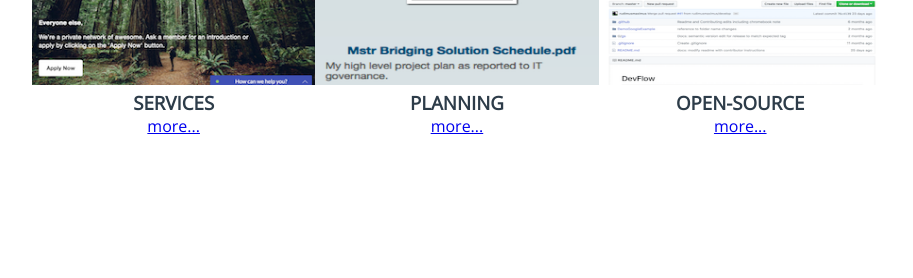
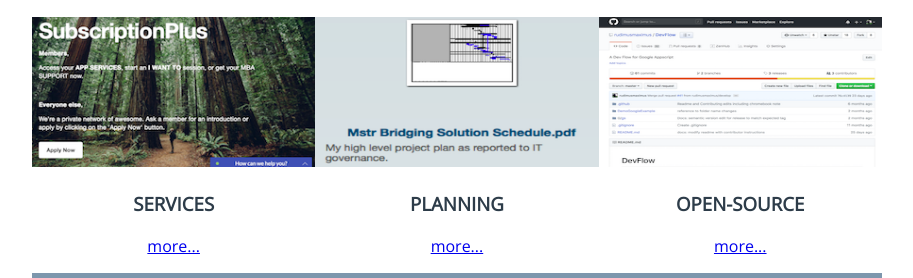
Before and after one commit to rudimusmaximus/FENDp1, a plain HTML site: page index.html in a window 1280 px wide. Shown: the part 634-912 px from the top of the page, without its empty margins (183-1096 px from the left). Before the commit the page ends 800 px from the top, so only its background shows below. Drawn offline with nearby package versions, Linux system fonts and the light colour scheme.

Commit message:
style: refinements to css
Balanced with matching border across bottom, edits and readme updates; continue work of validating styles.

 - Re-ran css and html validations

see also: #12, #13

```diff
--- a/css/responsive.css
+++ b/css/responsive.css
@@ -2,17 +2,6 @@
     display: flex;
     flex-wrap: wrap;
     }
-.featured, .featured-img, .featured-item-header, .featured-text  {
-  height: auto;
-  text-align: center;
-  width: 100%;
-}
-.body, .header, .main, .hero-container, .featured-items, .featured, .featured-img, .featured-item-header, .featured-text {
-    /* Green */
-    /* background-color: #087d08b5; */
-    width: 100%;
-    height: auto;
-}
 
 @media screen and (min-width: 480px) and (max-width: 849px) {
   .body, .header, .main, .hero-container, .featured-items, .featured, .featured-img, .featured-item-header, .featured-text {
--- a/css/styles.css
+++ b/css/styles.css
@@ -1,14 +1,10 @@
-/* reset everything */
-*, *:before, *:after {
-  box-sizing: border-box;
-  margin: 0;
-  padding: 0;
+.body {
+  margin: auto;
 }
+
 /* set my fonts */
 .header, .main {
   font-family: 'Open Sans', sans-serif;
-  /* height: 100%;
-  width: 100%; */
 }
 .header-text {
   color: #2d3c49;
@@ -18,6 +14,7 @@
 }
 .featured-item-header {
   color: #2d3c49;
+  text-align: center;
 }
 .header {
   border-bottom: #7d97ad solid thick;
@@ -31,6 +28,13 @@
   text-align: center;
   padding-bottom: 25px;
 }
+.featured-items {
+  border-bottom: #7d97ad solid thick;
+}
+.featured-item-header, .featured-text {
+  text-align: center;
+}
+
 
 /* Set a max-width catch all in your main css to avoid overflow */
 /* learned this was process heavy to use tags and better to use classes */
@@ -38,11 +42,14 @@
 /* img, embed, object, video {
   max-width: 100%;
 } */
-.header-logo-container-img {
+.header-logo-container-img, .featured-img,  {
   max-width: 100%;
   height: auto;
 }
-.featured-img {
-  width: 100%;
-  height: auto;
+
+.body, .header, .main, .hero-container, .hero-img, .featured-items, .featured, .featured-img, .featured-item-header, .featured-text {
+    /* Green */
+    /* background-color: #087d08b5; */
+    width: 100%;
+    height: auto;
 }
--- a/index.html
+++ b/index.html
@@ -14,7 +14,7 @@
   <header class="header">
     <div class="header-logo-container">
       <!-- TODO better logo -->
-      <img class="images header-logo-container-img" src="img/screenCropTempLogo.png" alt="the udacity letter u logo" />
+      <img class="images header-logo-container-img" src="img/screenCropTempLogo.png" alt="the Udacity letter u logo" />
     </div>
     <div class="header-text">
       <h1 class="header-subject">raul flores, jr mba "rudy"</h1>
@@ -26,7 +26,7 @@
       <img class="hero-img" srcset="img/Hero-320w.png 320w, img/Hero-480w.png 480w, img/Hero-720w.png 800w"
         sizes="(max-width: 320px) 280px, (max-width: 480px) 440px, 800px"
         src="img/Hero-720w.png" alt="My screen crop from LinkedIn profile of Raul Flores, Jr">
-      <!-- images are screen copies of my profile with smaller sizes resampled and resized on macOS via default viewer -->
+      <!-- images are screen copies of my profile with smaller sizes re-sampled and resized on macOS via default viewer -->
     </div>
     <section class="featured-work">
       <h2 class="featured-work-header">Featured Work</h2>
@@ -34,20 +34,20 @@
       <div class="featured-items">
         <div class="featured item-one">
           <img class="images featured-img" src="img/featureOne.png" alt="a temporary image">
-          <h3 class="featured-item-header">SERVICES</h3>
+          <h3 class="featured-item-header services-hdr">SERVICES</h3>
           <p class="featured-text">
             <a href="https://subscriptionplus.redcrowmethods.com/" class="featured-link">more...</a>
           </p>
         </div>
         <div class="featured item-two">
           <img class="images featured-img" src="img/featureTwo.png" alt="a temporary image">
-          <h3 class="featured-item-header">PLANNING</h3>
+          <h3 class="featured-item-header planning-hdr">PLANNING</h3>
           <p class="featured-text">
             <a href="https://www.linkedin.com/in/referencesforrudyflores/" class="featured-link">more...</a>
         </div>
         <div class="featured item-three">
           <img class="images featured-img" src="img/featureThree.png" alt="a temporary image">
-          <h3 class="featured-item-header">OPEN-SOURCE</h3>
+          <h3 class="featured-item-header open-source-hdr">OPEN-SOURCE</h3>
           <p class="featured-text">
             <a href="https://github.com/rudimusmaximus/DevFlow" class="featured-link">more...</a>
         </div>
```
Also changed, not shown: 1 other file.
